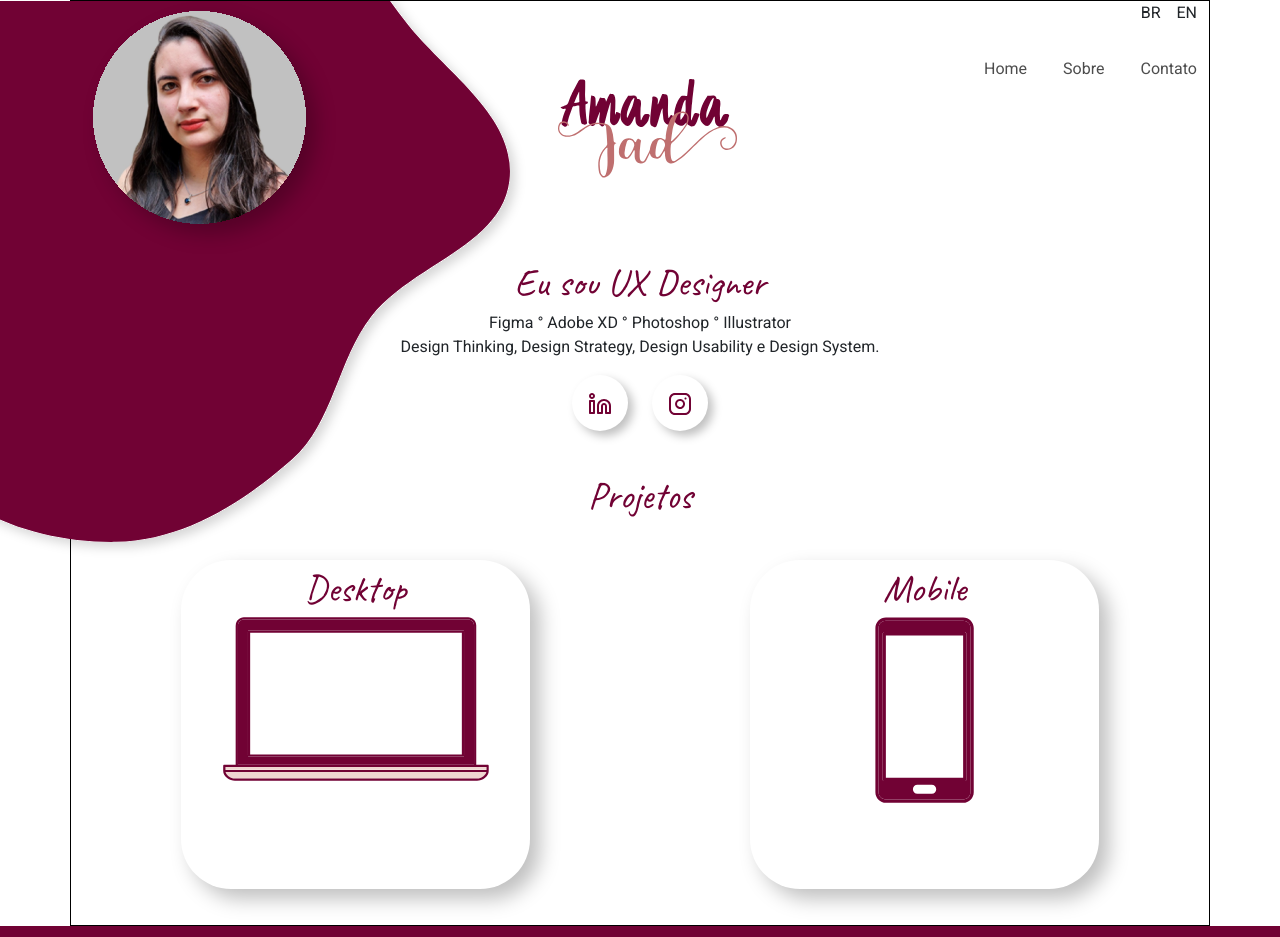
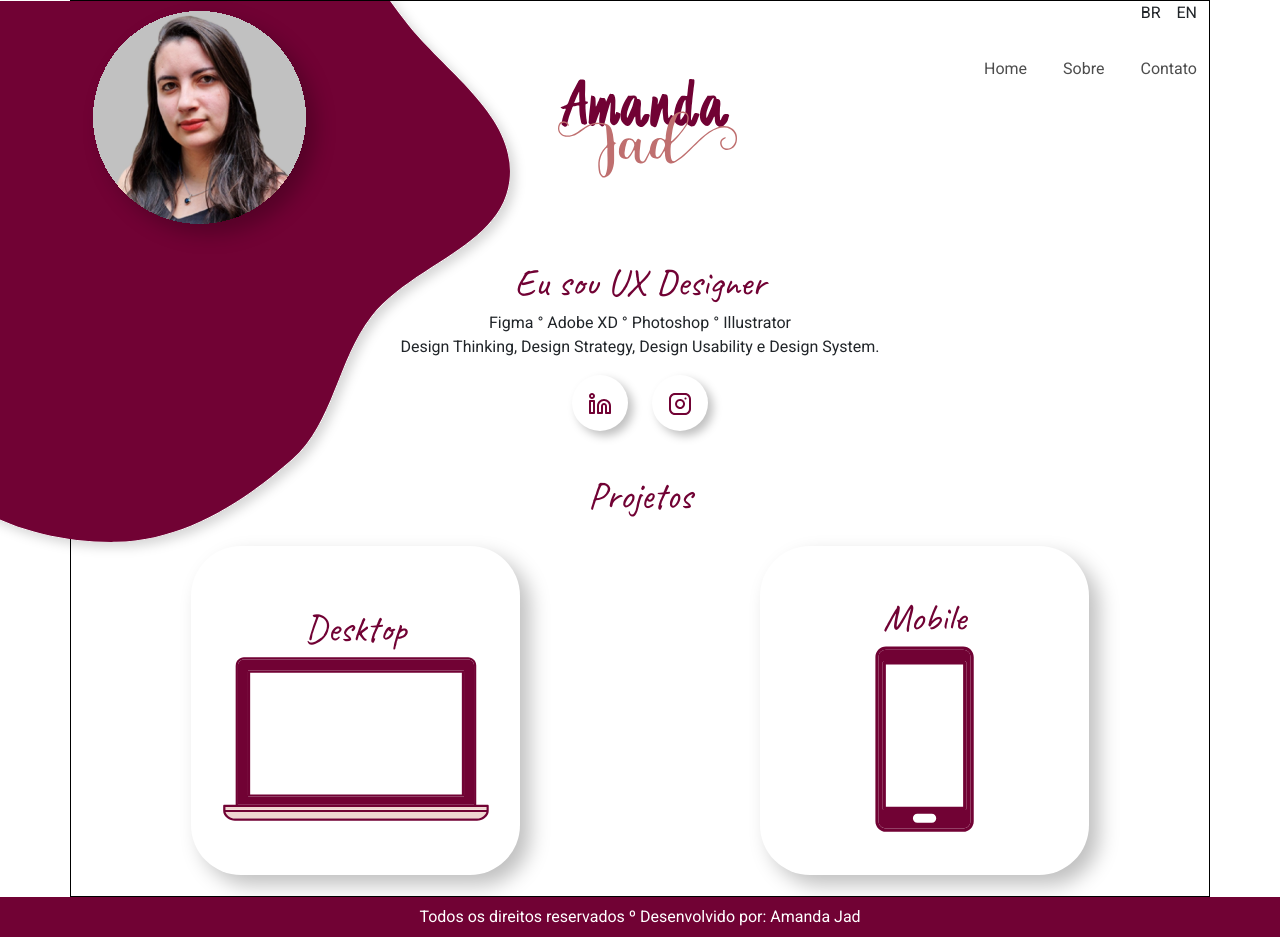
Before and after one commit to analuizacbo/portifolio-amanda-jad, a Vue app: page / in a window 1280 px wide. Shown: the top 937 px of the page. Built offline with nearby package versions, Linux system fonts and the light colour scheme.

Commit message:
reponsive index

```diff
--- a/src/App.vue
+++ b/src/App.vue
@@ -1,11 +1,10 @@
-<script setup>
-import Cabecario from "./components/Cabecario.vue";
-import Footer from "./components/Footer.vue";
-</script>
 <template>
   <div class="container borda-container">
-    <Cabecario />
     <router-view />
   </div>
   <Footer />
 </template>
+
+<script setup>
+import Footer from "./components/Footer.vue";
+</script>
--- a/src/assets/main.css
+++ b/src/assets/main.css
@@ -14,7 +14,8 @@ ul {
   list-style: none;
 }
 
-li a {
+li a,
+a {
   text-decoration: none;
   color: #4D4D4D;
 }
@@ -57,6 +58,7 @@ li a {
 
 /* HOME */
 
+.profissao,
 .txt-caveat-38 {
   font-family: Caveat;
   font-size: 38px;
@@ -76,12 +78,11 @@ li a {
 
 .card-projetos {
   height: 329px;
-  width: 349px;
-  margin: 36px 0;
+  width: 329px;
+  margin: 21.5px 0;
   border-radius: 50px;
   box-shadow: 10px 10px 20px 0 rgba(0, 0, 0, 0.25);
 }
-
 
 /* FOOTER */
 .caixa-footer {
@@ -98,6 +99,8 @@ li a {
 
 /* RESPONSIVIDADE */
 @media (max-width: 389.98px) {
+
+  /* CABECARIO */
   .caixa-svg-rosa {
     width: 271.35px;
     height: 252.98px;
@@ -105,6 +108,41 @@ li a {
     left: -40%;
   }
 
+  .caixa-profissao {
+    margin-top: 12%;
+  }
+
+  .profissao {
+    font-size: 22px;
+  }
+
+  .txt-caveat-22 {
+    font-size: 22px;
+  }
+
+  .txt-skills {
+    font-size: 16px;
+  }
+
+  .card-projetos {
+    width: 154px;
+    height: 145px;
+    border-radius: 24px;
+    padding-bottom: 32px;
+  }
+
+  .txt-desc-projeto {
+    font-size: 18px;
+    padding-top: 15px;
+  }
+
+  .desktop img {
+    height: 71px;
+  }
+
+  .mobile img {
+    height: 82px;
+  }
 }
 
 @media (min-width: 390px) and (max-width: 575.98px) {}
--- a/src/components/Cabecario.vue
+++ b/src/components/Cabecario.vue
@@ -3,27 +3,25 @@
     <img class="img-fluid svg-rosa" src="/src/img/vetor-fundo-perfil.svg" />
   </div>
   <div class="row">
-    <div class="col-4">
-      <img class="img-fluid" src="/src/img/foto-amanda-jad.svg" />
-    </div>
-    <div class="col-3 offset-1 d-flex align-items-center">
-      <img class="img-fluid" src="/src/img/amanda-jad-logo.svg" />
-    </div>
+    <Logos :imgLogo="imgLogo" :isText="isText" />
     <div class="col-3 offset-1 text-end">
       <p>BR&nbsp;&nbsp;&nbsp;&nbsp;EN</p>
-      <div class="caixa-menu">
-        <ul class="d-flex justify-content-end menu">
-          <li>
-            <router-link :to="{ name: 'home' }">Home</router-link>
-          </li>
-          <li>
-            <router-link :to="{ name: 'sobre' }">Sobre</router-link>
-          </li>
-          <li>
-            <router-link :to="{ name: 'contato' }">Contato</router-link>
-          </li>
-        </ul>
-      </div>
+      <ListaMenu />
     </div>
   </div>
 </template>
+
+<script setup>
+import Logos from "./pages/section/Cabecario/Logos.vue";
+import ListaMenu from "./pages/section/Cabecario/ListaMenu.vue";
+
+defineProps({
+  imgLogo: {
+    type: String,
+  },
+  isText: {
+    type: Boolean,
+    default: true,
+  },
+});
+</script>
--- a/src/components/pages/Contato.vue
+++ b/src/components/pages/Contato.vue
@@ -1,3 +1,7 @@
 <template>
-  <div>Contato</div>
+  <Cabecario imgLogo="Contato" />
 </template>
+
+<script setup>
+import Cabecario from "../Cabecario.vue";
+</script>
--- a/src/components/pages/Home.vue
+++ b/src/components/pages/Home.vue
@@ -1,13 +1,15 @@
 <template>
+  <Cabecario imgLogo="/src/img/amanda-jad-logo.svg" :isText="false" />
   <Skills />
   <IconeRedeSocial />
   <div class="caixa-desc">
-    <p class="txt-caveat-38 text-center">Projetos</p>
+    <p class="txt-caveat-38 txt-caveat-22 text-center">Projetos</p>
   </div>
   <Projetos />
 </template>
 
 <script setup>
+import Cabecario from "../Cabecario.vue";
 import Skills from "./section/Home/Skills.vue";
 import IconeRedeSocial from "./section/Home/IconeRedeSocial.vue";
 import Projetos from "./section/Home/Projetos.vue";
--- a/src/components/pages/Sobre.vue
+++ b/src/components/pages/Sobre.vue
@@ -1,3 +1,7 @@
 <template>
-  <div>sobre</div>
+  <Cabecario imgLogo="Sobre" />
 </template>
+
+<script setup>
+import Cabecario from "../Cabecario.vue";
+</script>
--- /dev/null
+++ b/src/components/pages/section/Cabecario/ListaMenu.vue
@@ -0,0 +1,30 @@
+<template>
+  <div class="caixa-menu">
+    <ul class="d-flex justify-content-end menu">
+      <li v-for="rota in rotas" :key="rota.nameRoute">
+        <router-link :to="{ name: rota.nameRoute }">{{
+          rota.descRoute
+        }}</router-link>
+      </li>
+    </ul>
+  </div>
+</template>
+
+<script setup>
+import { ref } from "vue";
+
+const rotas = ref([
+  {
+    nameRoute: "home",
+    descRoute: "Home",
+  },
+  {
+    nameRoute: "sobre",
+    descRoute: "Sobre",
+  },
+  {
+    nameRoute: "contato",
+    descRoute: "Contato",
+  },
+]);
+</script>
--- /dev/null
+++ b/src/components/pages/section/Cabecario/Logos.vue
@@ -0,0 +1,23 @@
+<template>
+  <div class="col-4">
+    <img class="img-fluid" src="/src/img/foto-amanda-jad.svg" />
+  </div>
+  <div v-if="isText" class="col-3 offset-1 d-flex align-items-center">
+    <span class="txt-caveat-38">{{ imgLogo }}</span>
+  </div>
+  <div v-else class="col-3 offset-1 d-flex align-items-center">
+    <img class="img-fluid" :src="imgLogo" />
+  </div>
+</template>
+
+<script setup>
+defineProps({
+  imgLogo: {
+    type: String,
+  },
+  isText: {
+    type: Boolean,
+    default: true,
+  },
+});
+</script>
--- a/src/components/pages/section/Home/IconeRedeSocial.vue
+++ b/src/components/pages/section/Home/IconeRedeSocial.vue
@@ -1,17 +1,15 @@
 
 <template>
   <div class="row justify-content-center">
-    <div class="col-6 d-flex justify-content-end">
+    <div
+      v-for="rede in redes"
+      :class="rede.classe"
+      class="col-6 d-flex"
+      :key="rede.linkRede"
+    >
       <div class="bolinha d-flex justify-content-center align-items-center">
-        <a :href="linkedin.linkRede">
-          <img :src="linkedin.imgIcone" />
-        </a>
-      </div>
-    </div>
-    <div class="col-6 d-flex justify-content-start">
-      <div class="bolinha d-flex justify-content-center align-items-center">
-        <a :href="instagram.linkRede">
-          <img :src="instagram.imgIcone" />
+        <a :href="rede.linkRede">
+          <img :src="rede.imgIcone" />
         </a>
       </div>
     </div>
@@ -23,13 +21,16 @@
 <script setup>
 import { ref } from "vue";
 
-const linkedin = ref({
-  imgIcone: "/src/img/Icones/linkedin.svg",
-  linkRede: "https://www.linkedin.com/in/amanda-jad/",
-});
-
-const instagram = ref({
-  imgIcone: "/src/img/Icones/instagram.svg",
-  linkRede: "https://www.instagram.com/mandy_jad/",
-});
+const redes = ref([
+  {
+    imgIcone: "/src/img/Icones/linkedin.svg",
+    linkRede: "https://www.linkedin.com/in/amanda-jad/",
+    classe: "justify-content-end",
+  },
+  {
+    imgIcone: "/src/img/Icones/instagram.svg",
+    linkRede: "https://www.instagram.com/mandy_jad/",
+    classe: "justify-content-start",
+  },
+]);
 </script>
--- a/src/components/pages/section/Home/Projetos.vue
+++ b/src/components/pages/section/Home/Projetos.vue
@@ -1,44 +1,44 @@
 <template>
-  <div class="row justify-content-center">
-    <div class="col-md-6 d-flex justify-content-center">
-      <div class="card-projetos">
-        <p class="txt-caveat-38 text-center">
-          {{ primeiroDispositivo.descricao }}
+  <div class="row">
+    <div
+      v-for="dispositivo in dispositivos"
+      class="col-6 d-flex justify-content-center"
+      :key="dispositivo.descricao"
+    >
+      <a :href="dispositivo.link">
+        <div
+          class="
+            card-projetos
+            d-flex
+            flex-column
+            justify-content-center
+            align-items-center
+          "
+          :class="dispositivo.classe"
+        >
+          <p class="txt-caveat-38 text-center txt-desc-projeto">
+            {{ dispositivo.descricao }}
           </p>
-        <a
-          class="d-flex justify-content-center"
-          :href="primeiroDispositivo.link"
-        >
-          <img :src="primeiroDispositivo.imgIcone" />
+          <img class="img-fluid" :src="dispositivo.imgIcone" />
+        </div>
       </a>
-      </div>
-    </div>
-    <div class="col-md-6 d-flex justify-content-center">
-      <div class="card-projetos">
-        <p class="txt-caveat-38 text-center">
-          {{ segundoDispositivo.descricao }}
-        </p>
-        <a
-          class="d-flex justify-content-center"
-          :href="segundoDispositivo.link"
-        >
-          <img :src="segundoDispositivo.imgIcone" />
-        </a>
-      </div>
     </div>
   </div>
 </template>
 
 <script setup>
-const primeiroDispositivo = {
+const dispositivos = [
+  {
     descricao: "Desktop",
     link: "",
     imgIcone: "/src/img/desktop.svg",
-};
-
-const segundoDispositivo = {
+    classe: "desktop",
+  },
+  {
     descricao: "Mobile",
     link: "",
     imgIcone: "/src/img/mobile.svg",
-};
+    classe: "mobile",
+  },
+];
 </script>
--- a/src/components/pages/section/Home/Skills.vue
+++ b/src/components/pages/section/Home/Skills.vue
@@ -1,7 +1,9 @@
 <template>
   <div class="text-center caixa-profissao">
-    <p class="txt-caveat-38">Eu sou UX Designer</p>
-    <p class="">Figma ° Adobe XD ° Photoshop ° Illustrator</p>
-    <p>Design Thinking, Design Strategy, Design Usability e Design System.</p>
+    <p class="txt-caveat-38 txt-caveat-22">Eu sou UX Designer</p>
+    <p class="txt-roboto-16">Figma ° Adobe XD ° Photoshop ° Illustrator</p>
+    <p class="txt-roboto-16">
+      Design Thinking, Design Strategy, Design Usability e Design System.
+    </p>
   </div>
 </template>
```
Lines whose indentation alone changed are shown as unchanged.
